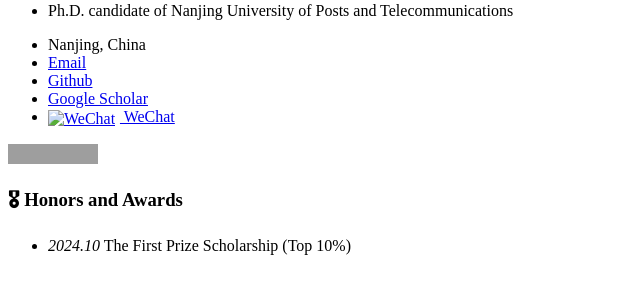
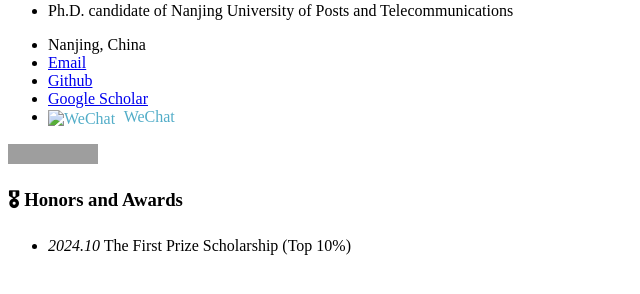
Before and after one commit to xuxuancheng0208/xuxuancheng0208.github.io, a Jekyll site: the page built from _pages/includes/honers.md, in a window 1280 px wide. Shown: the part 597-891 px from the top of the page, without its empty margins (0-640 px from the left). Built offline with Jekyll 4.4.1, drawn with Linux system fonts in a browser that asks for light colours; our own code applies the rules of GitHub Pages for plain Markdown files; grey boxes are pictures that could not be loaded.

Commit message:
Initial commit

```diff
--- a/_includes/author-profile.html
+++ b/_includes/author-profile.html
@@ -119,7 +119,7 @@
         <li><a href="https://en.wikipedia.org/wiki/User:{{ author.wikipedia }}"><i class="fab fa-fw fa-wikipedia-w" aria-hidden="true"></i> Wikipedia</a></li>
 {% endif %}
       {% if author.wechat %}
-        <li><a href="javascript:void(0);" onclick="document.getElementById('wechat-modal').style.display='flex'"><img src="images/wechat.svg" alt="WeChat" style="width:1.1em;height:1.1em;vertical-align:middle;margin-right:0.3em;"> WeChat</a></li>
+        <li><span style="cursor:pointer;color:#52adc8;" onclick="document.getElementById('wechat-modal').style.display='flex'"><img src="images/wechat.svg" alt="WeChat" style="width:1.1em;height:1.1em;vertical-align:middle;margin-right:0.3em;"> WeChat</span></li>
       {% endif %}
     </ul>
       <div class="author__urls_sm">
```
